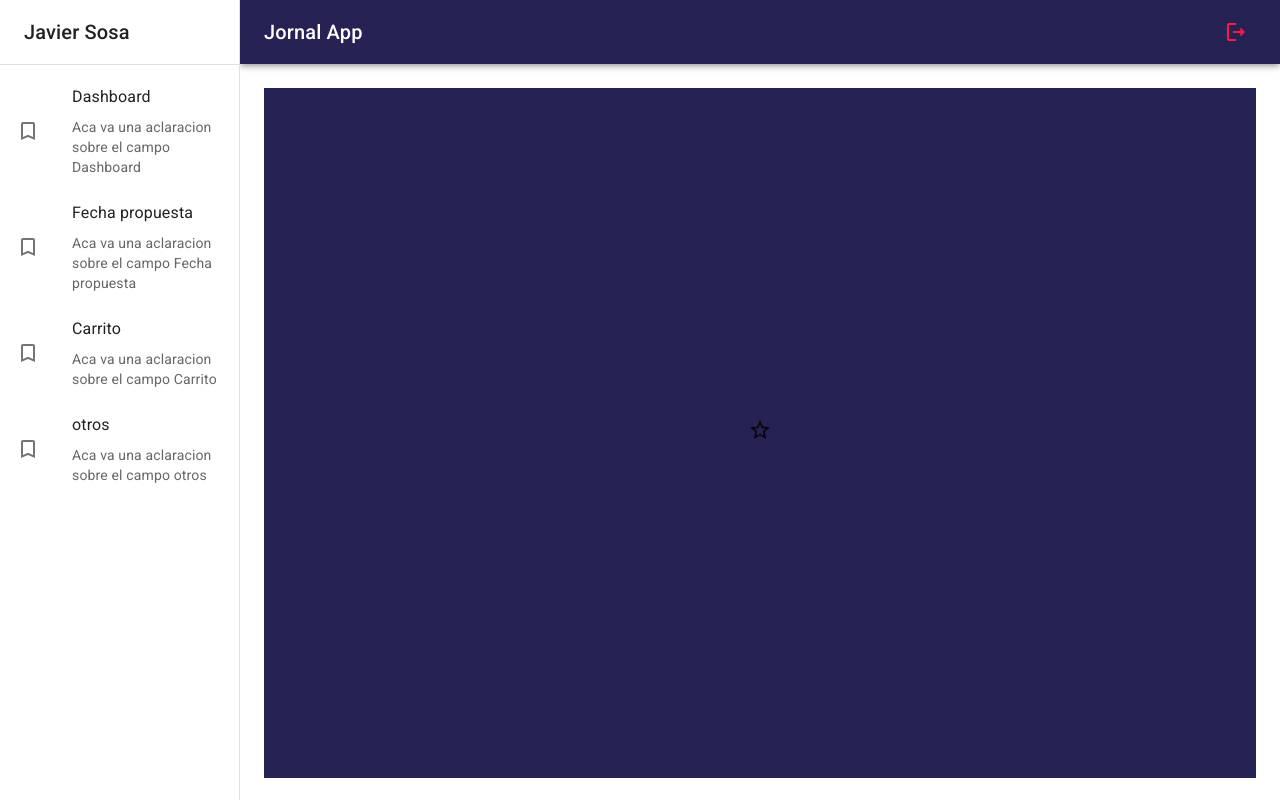
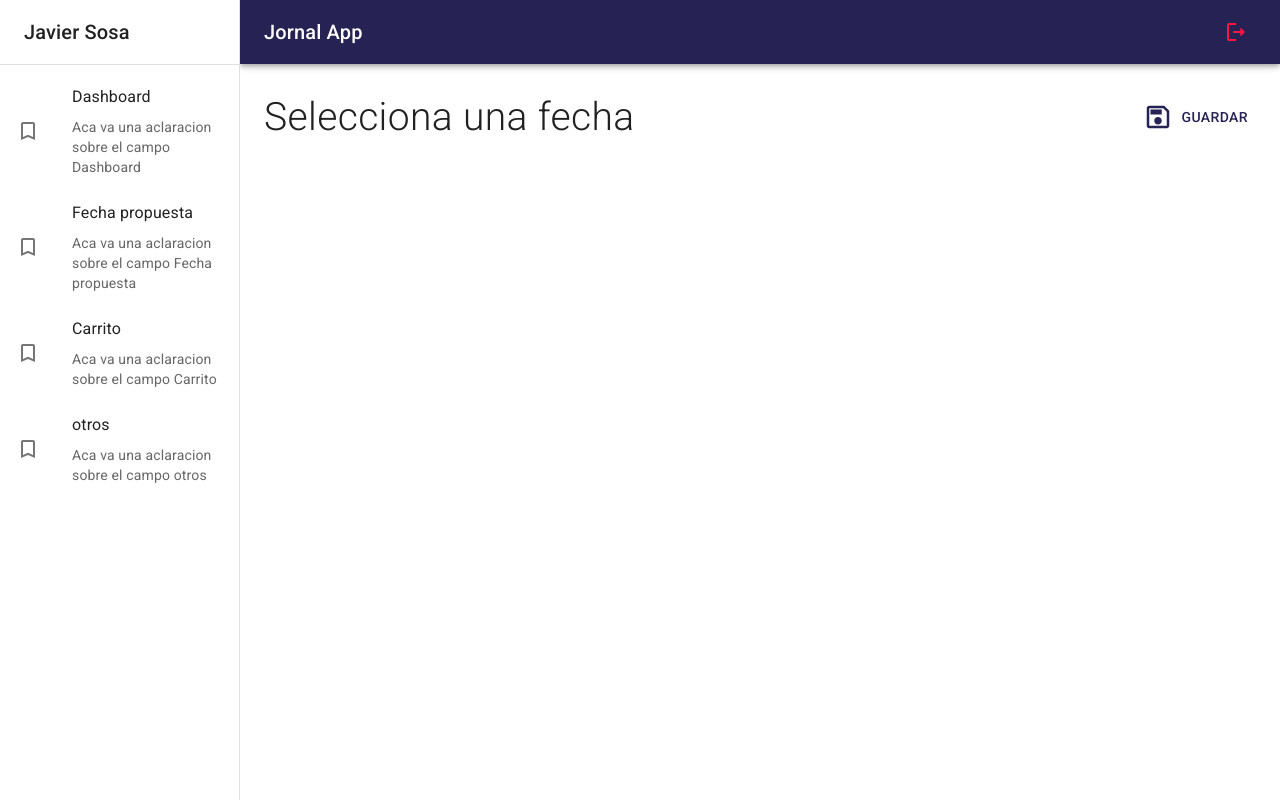
Before and after one commit to Janegro09/BasicLogin, a React (Vite) app: page / in a window 1280 px wide. Built offline with nearby package versions, Linux system fonts and the light colour scheme.

Commit message:
vista de inicio mejoras

```diff
--- a/src/journal/layout/JournalLayout.jsx
+++ b/src/journal/layout/JournalLayout.jsx
@@ -3,6 +3,7 @@
 import { Navbar, Sidebar } from '../components';
 
 const drawerWidth = 240;
+
 
 export const JournalLayout = ({ children }) => {
   return (
@@ -14,8 +15,8 @@
         {/* Sidebar */}
         <Sidebar drawerWidth={ drawerWidth } />
 
+        <Box
 
-        <Box
             container='main'
             sx={{ flexGrow: 1, p: 3}}
         >
--- a/src/journal/pages/JournalPage.jsx
+++ b/src/journal/pages/JournalPage.jsx
@@ -1,11 +1,14 @@
 import React from 'react';
 import { JournalLayout } from '../layout/JournalLayout';
-import { NothingSelectedView } from '../views';
+import { DateSelectionView, NothingSelectedView } from '../views';
 
 export const JournalPage = () => {
   return (
     <JournalLayout>
-        <NothingSelectedView />
+        {/* <NothingSelectedView /> */}
+
+        <DateSelectionView />
+
         {/* <Typography>
             Lorem ipsum dolor sit amet consectetur adipisicing elit. Reiciendis quas eos voluptas, quo doloremque voluptates similique. Est, et. Cumque totam illo inventore molestiae delectus ullam impedit minima explicabo vero distinctio.
             Journal Page
--- /dev/null
+++ b/src/journal/views/DateSelectionView.jsx
@@ -0,0 +1,24 @@
+import { SaveOutlined } from '@mui/icons-material'
+import { Button, Grid, Typography } from '@mui/material'
+import React from 'react'
+
+export const DateSelectionView = () => {
+  return (
+    <Grid container direction='row' justifyContent='space-between' alignItems='center' sx={{ mb:1}}>
+        <Grid item>
+            <Typography fontSize={ 39 } fontWeight='light' >
+                Selecciona una fecha
+            </Typography>
+        </Grid>
+
+        <Grid item>
+            <Button>
+                <SaveOutlined sx={{ fontSize: 30, mr:1 }} />
+                Guardar
+            </Button>
+        </Grid>
+
+    </Grid>
+
+  )
+}
--- a/src/journal/views/NothingSelectedView.jsx
+++ b/src/journal/views/NothingSelectedView.jsx
@@ -1,23 +1,45 @@
 import { StarOutline } from '@mui/icons-material';
-import { Grid } from '@mui/material';
+import { Grid, Typography, Box } from '@mui/material';
 import React from 'react';
 
 export const NothingSelectedView = () => {
   return (
-
     <Grid
-            container
-            spacing={ 0 }
-            direction="column"
-            alignItems="center"
-            justifyContent="center"
-            sx={{ minHeight: 'calc(100vh - 110px)', backgroundColor: 'primary.main'}}
+        columnSpacing={1}
+        rowSpacing={1}
+        container
+        spacing={ 0 }
+        direction="row"
+        alignItems="stretch"
+        justifyContent="center"
+        sx={{
+            minHeight: 'calc(100vh - 110px)',
+            backgroundColor: 'primary.main',
+            borderRadius: 5
+        }}
         >
-            <Grid item xs={ 12 } >
-                <StarOutline />
-
-
-            </Grid>
+        <Grid item xs={11} border={1}
+        sx={{borderRadius: 5, justifyContent:'center', textAlign:'center', display:'flex', alignItems:'center' }}
+        >
+            <StarOutline sx={{ fontSize: 100, color:'white'}}/>
+            <Typography color="white" variant='h5'>
+                Carrito Actual
+            </Typography>
+        </Grid>
+        <Grid item xs={ 5 } border={1}
+        sx={{borderRadius: 5, justifyContent:'center', textAlign:'center', display:'flex', alignItems:'center' }}
+        >
+            <Typography color="white" variant='h5'>
+                Fecha posible Podio
+            </Typography>
+        </Grid>
+        <Grid item xs={ 6 } border={1}
+        sx={{borderRadius: 5, justifyContent:'center', textAlign:'center', display:'flex', alignItems:'center' }}
+        >
+            <Typography color="white" variant='h5'>
+                Carrito Actual
+            </Typography>
+        </Grid>
 
     </Grid>
 
--- a/src/journal/views/index.js
+++ b/src/journal/views/index.js
@@ -1 +1,2 @@
 export * from './NothingSelectedView'
+export * from './DateSelectionView'
```
